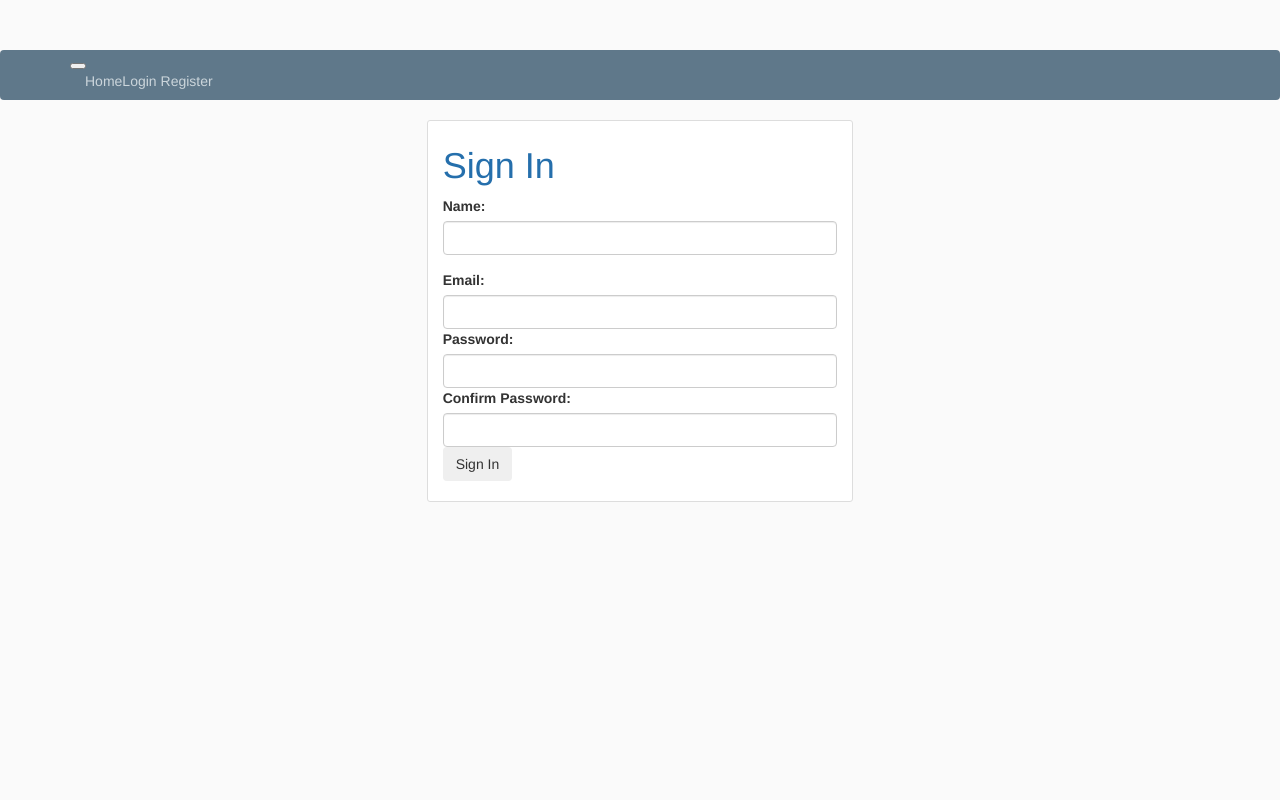
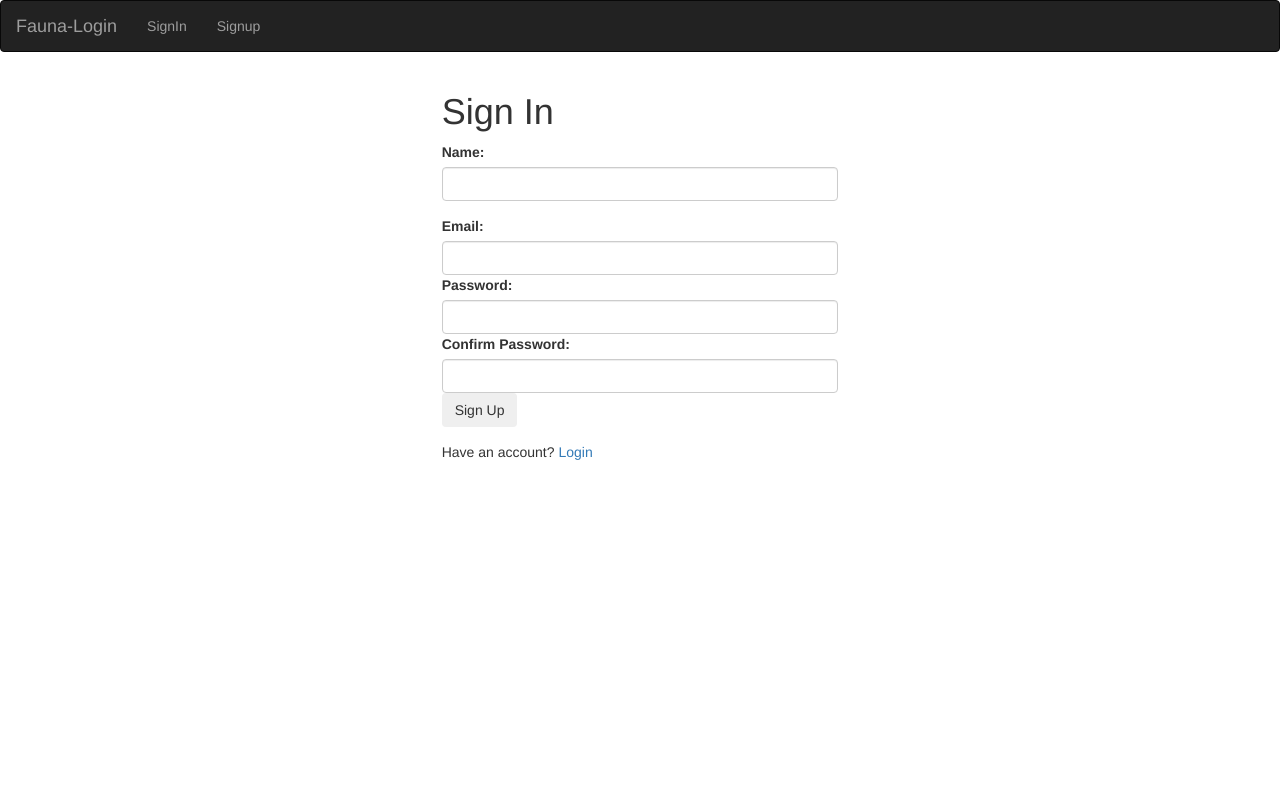
Before and after one commit to Babatunde13/Fauna-Login, a Flask app: page /signup/ in a window 1280 px wide. Run offline with Flask 2, Linux system fonts and the light colour scheme; some libraries are stand-ins or nearby versions.

Commit message:
Fixed front end code!

```diff
--- a/app.py
+++ b/app.py
@@ -36,11 +36,14 @@ def signin():
 					q.get(q.match(q.index('user_by_email'), email))
 			)
 		except NotFound:
-			flash('Invalid details', category='error')
+			flash('Invalid email or password', category='warning')
 		else:
 			if check_password_hash(user['data']['password'], password):
 				session['user_id'] = user['ref'].id()
+				flash('Signed in successfully', 'success')
 				return redirect(url_for('dashboard'))
+			else:
+				flash('Invalid email or password', 'warning')
 	return render_template('signin.html')
 
 @app.route('/signup/', methods=['POST', 'GET'])
@@ -52,30 +55,26 @@ def signup():
 		name = request.form['name']
 		email = request.form['email']
 		password = request.form['password']
-		print(name, email, password)
-		pwd_reg = "^(?=.*[a-z])(?=.*[A-Z])(?=.*\d)(?=.*[@$!%*#?&])[A-Za-z\d@$!#%*?&]{6,20}$"
 		email_regex = '^[a-z0-9]+[\._]?[a-z0-9]+[@]\w+[.]\w{2,3}$'
-		if not re.search(email_regex, email) or not re.search(password, pwd_reg):
-			flash('Invalid email or password!, password needs to be between 6 and 20 characters')
+		if not re.search(email_regex, email) or not 6 < len(password) < 20:
+			flash('Invalid email or password!, password needs to be between 6 and 20 characters', 'warning')
 			return render_template('signup.html')
 		if password != request.form['confirm_password']:
-			flash('Invalid email or password!, password needs to be between 6 and 20 characters')
+			flash('password fields not equal', 'warning')
 			return render_template('signup.html')
 		password = generate_password_hash(password)
 		user = {'name': name, 'email': email, 'password': password}
-		print(user)
 		try:
 			# store user data to db
 			new_user = client.query(q.create(
 				q.collection('user'),
-				{'data': {**user, 'id': secrets.token_hex(12)}}
+				{'data': user}
 			))
-			print(new_user)
-			print(new_user['ref'].id())
 		except BadRequest:
 			flash('Email already exists')
 		else:
 			session['user_id'] = new_user['ref'].id()
+			flash('Account created successfully', 'success')
 			return redirect(url_for('dashboard'))
 	return render_template('signup.html')
 
@@ -88,7 +87,7 @@ def dashboard():
 	user = client.query(
 		q.get(q.ref(q.collection("user"), session['user_id']))
 	)['data']
-	return render_template('dashboard.html', current_user=user, name=user['name'])
+	return render_template('dashboard.html', current_user=user)
 
 @app.route("/signout/")
 def signout():
--- a/static/app.css
+++ /dev/null
@@ -1,49 +0,0 @@
-body {
-  background: #fafafa;
-  color: #333333;
-  margin-top: 5rem;
-}
-
-h1, h2, h3, h4, h5, h6 {
-  color: #256fac;
-}
-
-.bg-steel {
-  background-color: #5f788a;
-}
-
-
-.site-header .navbar-nav .nav-link {
-  color: #cbd5db;
-  /* margin-top: 0%; */
-}
-
-.site-header .navbar-nav .nav-link:hover {
-  color: #ffffff;
-}
-
-.site-header .navbar-nav .nav-link.active {
-  font-weight: 500;
-}
-
-.nav-custom {
-  display: flex;
-  flex-direction: row;
-  justify-content: space-between;
-  align-items: flex-start;
-}
-
-.left {
- flex-grow: 2;
-}
-
-.right {
-  flex-grow: 8;
-}
-.content-section {
-  background: #ffffff;
-  padding: 5px 15px;
-  border: 1px solid #dddddd;
-  border-radius: 3px;
-  margin-bottom: 20px;
-}
--- a/templates/signup.html
+++ b/templates/signup.html
@@ -1,35 +1,26 @@
-<!DOCTYPE html>
-<html lang="en">
 <head>
     <meta charset="UTF-8">
     <meta http-equiv="X-UA-Compatible" content="IE=edge">
     <meta name="viewport" content="width=device-width, initial-scale=1.0">
-    <title>Signup</title>
-    <link rel="stylesheet" href="https://maxcdn.bootstrapcdn.com/bootstrap/3.3.7/css/bootstrap.min.css" integrity="sha384-BVYiiSIFeK1dGmJRAkycuHAHRg32OmUcww7on3RYdg4Va+PmSTsz/K68vbdEjh4u" crossorigin="anonymous">
-    <!-- Optional theme -->
-    <link rel="stylesheet" href="https://maxcdn.bootstrapcdn.com/bootstrap/3.3.7/css/bootstrap-theme.min.css" integrity="sha384-rHyoN1iRsVXV4nD0JutlnGaslCJuC7uwjduW9SVrLvRYooPp2bWYgmgJQIXwl/Sp" crossorigin="anonymous">
-    <link rel="stylesheet" href="../static/app.css">
+    <title>SignUp - Fauna-Login</title>
+    <link rel="stylesheet" href="https://maxcdn.bootstrapcdn.com/bootstrap/3.4.1/css/bootstrap.min.css">
+    <script src="https://ajax.googleapis.com/ajax/libs/jquery/3.5.1/jquery.min.js"></script>
+    <script src="https://maxcdn.bootstrapcdn.com/bootstrap/3.4.1/js/bootstrap.min.js"></script>
+
 </head>
 <body>
     <!-- Navigation -->
-    <header class="site-header">
-        <nav class="navbar navbar-expand-md navbar-dark bg-steel fixed-top">
-          <div class="container">
-            <button class="navbar-toggler" type="button" data-toggle="collapse" data-target="#navbarToggle" aria-controls="navbarToggle" aria-expanded="false" aria-label="Toggle navigation">
-              <span class="navbar-toggler-icon"></span>
-            </button>
-                <div class="collapse navbar-collapse" id="navbarToggle">
-                    <div class="navbar-nav mr-auto">
-                        <a class="nav-item nav-link" href="{{ url_for('home') }}">Home</a>
-                    </div>
-                    <div class="navbar-nav">
-                            <a class="nav-item nav-link" href="{{ url_for('signin') }}">Login</a>
-                            <a class="nav-item nav-link" href="{{ url_for('signup') }}">Register</a>
-                    </div>
-                </div>
-            </div>
-        </nav>
-    </header>
+    <nav class="navbar navbar-inverse">
+        <div class="container-fluid">
+          <div class="navbar-header">
+            <a class="navbar-brand" href="{{url_for('home')}}">Fauna-Login</a>
+          </div>
+          <ul class="nav navbar-nav">
+            <li><a href="{{url_for('signin')}}">SignIn</a></li>
+            <li><a href="{{url_for('signup')}}" class="active">Signup</a></li>
+          </ul>
+        </div>
+      </nav>
   <!-- Page Content -->
   <div class="container">
     {% with messages = get_flashed_messages(with_categories=True) %}
@@ -45,7 +36,7 @@
   <div class="col-md-4"></div>
   <div class="container content-section col-md-4">
     <h1 class="mt-4">Sign In</h1>
-    <form action="{{url_for('signin')}}" method="post">
+    <form action="{{url_for('signup')}}" method="post">
         <div class="form-group">
             <label for="name" class="form-control-label">Name:</label>
             <input class='form-control-lg form-control' type="text" name="name" id="" required>
@@ -66,8 +57,9 @@
             <input class='form-control-lg form-control' type="password" name="confirm_password" id="" required>
         </div>
         <div class="form-group">
-            <input type="submit" class='btn btn-outline-info' value="Sign In">
+            <input type="submit" class='btn btn-outline-info' value="Sign Up">
         </div>
+        <div>Have an account? <a href="/signin">Login</a></div>
     </form>
 </div>
 </body>
```
Also changed, not shown: edit_hosts/app.js (deleted, +0 -87 lines), edit_hosts/package.json (deleted, +0 -16 lines), templates/dashboard.html (+14 -53 lines), templates/home.html (+16 -25 lines), templates/signin.html (+18 -24 lines), README.md, edit_hosts/package-lock.json (deleted).
